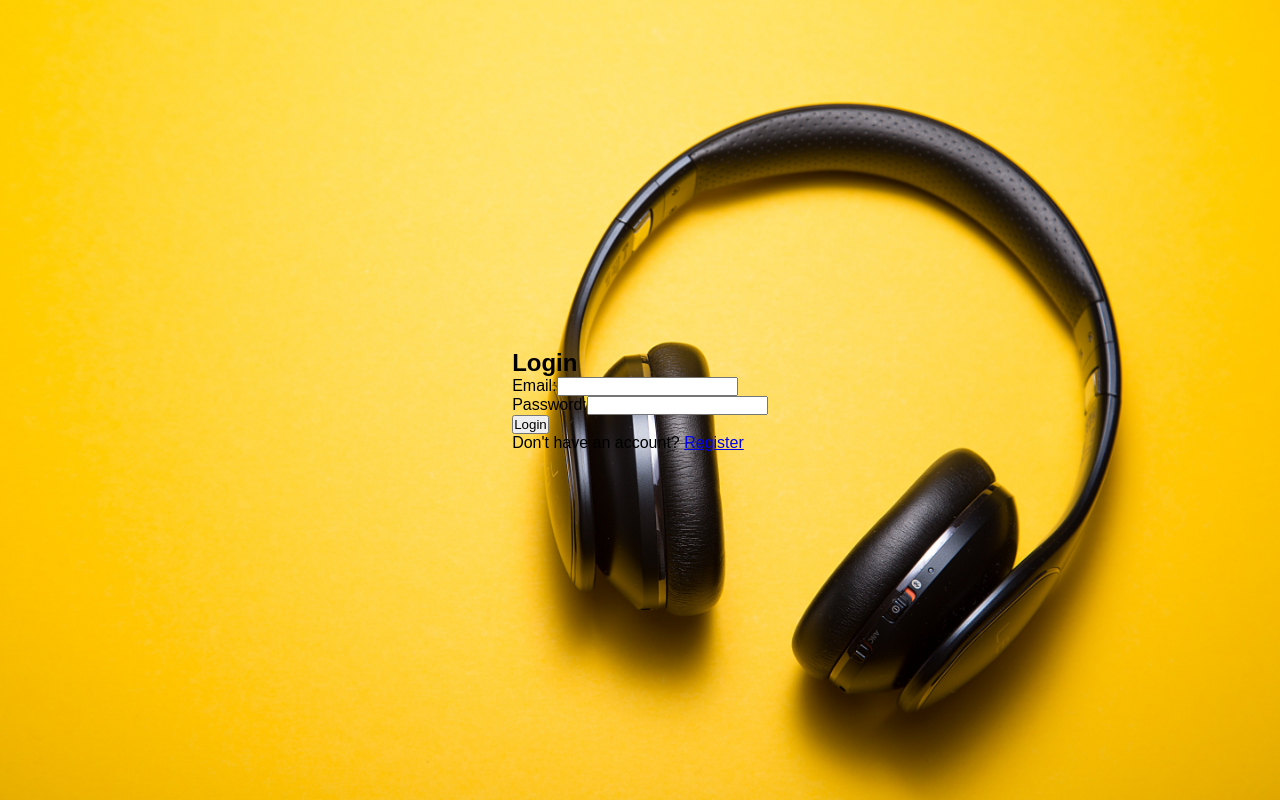
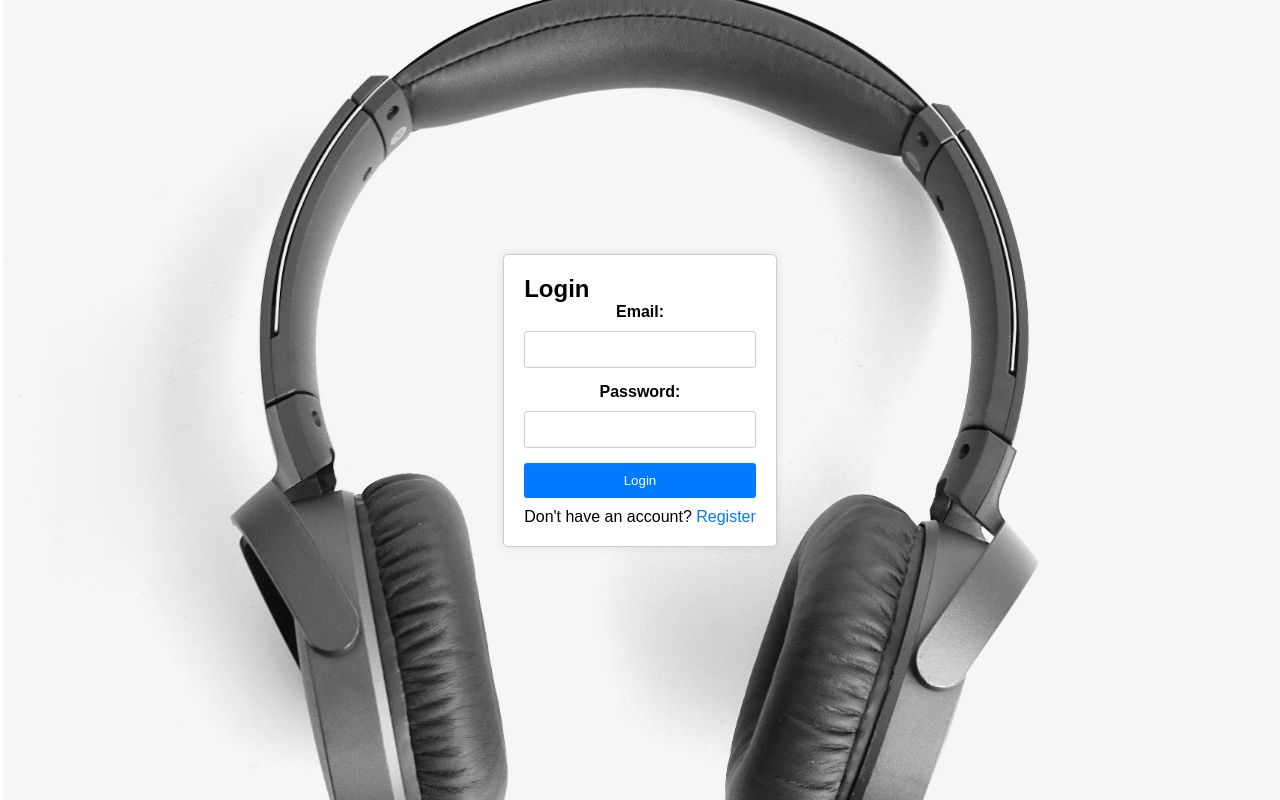
Before and after one commit to Kadunapikin/ecommerce-app, a React (Create React App) app in the folder client/: page /login in a window 1280 px wide. Built offline with nearby package versions, Linux system fonts and the light colour scheme.

Commit message:
style login, register and success page

```diff
--- a/client/src/App.css
+++ b/client/src/App.css
@@ -7,7 +7,7 @@
 
 /* Add a background image */
 body {
-  background-image: url('./assets/headphone1.jpg'); /* Replace with your image URL */
+  background-image: url('./assets/headphone2.jpg'); /* Replace with your image URL */
   background-size: cover;
   background-position: center;
   background-repeat: no-repeat;
--- a/client/src/components/login/Login.jsx
+++ b/client/src/components/login/Login.jsx
@@ -2,6 +2,7 @@ import React, { useState } from 'react';
 import { useNavigate, Link } from 'react-router-dom';
 import axios from 'axios';
 import { toast } from 'react-toastify'; // Import react-toastify
+import './login.css';
 
 const Login = () => {
   const [email, setEmail] = useState('');
@@ -27,9 +28,9 @@ const Login = () => {
   };
 
   return (
-    <div>
+<div className="login-container">
   <h2>Login</h2>
-      <form>
+  <form className="login-form">
     <div>
       <label>Email:</label>
       <input
@@ -50,7 +51,7 @@ const Login = () => {
       Login
     </button>
   </form>
-      <p>
+  <p className="registration-link">
     Don't have an account? <Link to="/register">Register</Link>
   </p>
 </div>
--- /dev/null
+++ b/client/src/components/login/login.css
@@ -0,0 +1,64 @@
+/* Login Page Container */
+.login-container {
+    max-width: 400px;
+    margin: 0 auto;
+    padding: 20px;
+    background-color: #fff;
+    border: 1px solid #ccc;
+    border-radius: 5px;
+    box-shadow: 0 0 10px rgba(0, 0, 0, 0.1);
+  }
+
+  /* Login Form */
+  .login-form {
+    text-align: center;
+  }
+
+  .login-form h2 {
+    font-size: 24px;
+    margin-bottom: 20px;
+  }
+
+  .login-form label {
+    display: block;
+    font-weight: bold;
+    margin-bottom: 10px;
+  }
+
+  .login-form input[type="text"],
+  .login-form input[type="email"],
+  .login-form input[type="password"] {
+    width: 100%;
+    padding: 10px;
+    margin-bottom: 15px;
+    border: 1px solid #ccc;
+    border-radius: 3px;
+  }
+
+  .login-form button {
+    width: 100%;
+    padding: 10px;
+    background-color: #007bff;
+    color: #fff;
+    border: none;
+    border-radius: 3px;
+    cursor: pointer;
+  }
+
+  .login-form button:hover {
+    background-color: #0056b3;
+  }
+
+  /* Registration Link */
+  .registration-link {
+    margin-top: 10px;
+  }
+
+  .registration-link a {
+    color: #007bff;
+    text-decoration: none;
+  }
+
+  .registration-link a:hover {
+    text-decoration: underline;
+  }
--- a/client/src/components/logoutButton/LogoutButton.jsx
+++ b/client/src/components/logoutButton/LogoutButton.jsx
@@ -1,5 +1,7 @@
 import React from 'react';
 import { useNavigate } from 'react-router-dom';
+import classes from './logoutButton.module.css';
+
 
 const LogoutButton = () => {
   const navigate = useNavigate();
@@ -13,7 +15,7 @@ const LogoutButton = () => {
   };
 
   return (
-    <button onClick={handleLogout}>Logout</button>
+    <button className={classes.logoutbtn} onClick={handleLogout}>Logout</button>
   );
 };
 
--- /dev/null
+++ b/client/src/components/logoutButton/logoutButton.module.css
@@ -0,0 +1,3 @@
+.logoutbtn:hover{
+    cursor: pointer;
+}
--- a/client/src/components/register/Register.jsx
+++ b/client/src/components/register/Register.jsx
@@ -2,6 +2,7 @@ import React, { useState } from 'react';
 import { useNavigate, Link } from 'react-router-dom'; // Import useNavigate
 import axios from 'axios';
 import { toast } from 'react-toastify'; // Import react-toastify
+import './register.css';
 
 
 const Register = () => {
@@ -56,9 +57,9 @@ const Register = () => {
   };
 
   return (
-    <div>
+<div className="register-container">
       <h2>Register</h2>
-      <form>
+      <form className="register-form">
         <div>
           <label>Username:</label>
           <input
@@ -87,11 +88,10 @@ const Register = () => {
           Register
         </button>
       </form>
-      <p>
+      <p className="login-link">
         Already have an account? <Link to="/login">Login</Link>
       </p>
     </div>
   );
 };
-
 export default Register;
--- /dev/null
+++ b/client/src/components/register/register.css
@@ -0,0 +1,64 @@
+/* Registration Page Container */
+.register-container {
+    max-width: 400px;
+    margin: 0 auto;
+    padding: 20px;
+    background-color: #fff;
+    border: 1px solid #ccc;
+    border-radius: 5px;
+    box-shadow: 0 0 10px rgba(0, 0, 0, 0.1);
+  }
+
+  /* Registration Form */
+  .register-form {
+    text-align: center;
+  }
+
+  .register-form h2 {
+    font-size: 24px;
+    margin-bottom: 20px;
+  }
+
+  .register-form label {
+    display: block;
+    font-weight: bold;
+    margin-bottom: 10px;
+  }
+
+  .register-form input[type="text"],
+  .register-form input[type="email"],
+  .register-form input[type="password"] {
+    width: 100%;
+    padding: 10px;
+    margin-bottom: 15px;
+    border: 1px solid #ccc;
+    border-radius: 3px;
+  }
+
+  .register-form button {
+    width: 100%;
+    padding: 10px;
+    background-color: #007bff;
+    color: #fff;
+    border: none;
+    border-radius: 3px;
+    cursor: pointer;
+  }
+
+  .register-form button:hover {
+    background-color: #0056b3;
+  }
+
+  /* Login Link */
+  .login-link {
+    margin-top: 10px;
+  }
+
+  .login-link a {
+    color: #007bff;
+    text-decoration: none;
+  }
+
+  .login-link a:hover {
+    text-decoration: underline;
+  }
--- a/client/src/components/success/Success.jsx
+++ b/client/src/components/success/Success.jsx
@@ -1,10 +1,16 @@
 import React from 'react';
 import classes from './success.module.css';
+import { Link } from 'react-router-dom';
 
 const Success = () => {
   return (
-    <div>Success</div>
+    <div className={classes.success}>
+      <h2>Order Placed Successfully!</h2>
+      <p>Your purchase was successful, and your items will be delivered to the designated address you provided.</p>
+      <p>If you wish to shop with us again, you can return to the <Link to="/product">product page</Link>.</p>
+      <p>Or, you can <Link to="/logout">logout</Link> if you are done shopping.</p>
+    </div>
   )
 }
 
-export default Success
+export default Success;
--- a/client/src/components/success/success.module.css
+++ b/client/src/components/success/success.module.css
@@ -0,0 +1,30 @@
+/* success.module.css */
+.success {
+    text-align: center;
+    background-color: #f8f8f8;
+    border-radius: 10px;
+    padding: 20px;
+    max-width: 500px;
+    margin: 0 auto;
+    box-shadow: 0 0 10px rgba(0, 0, 0, 0.2);
+  }
+
+  .success h2 {
+    font-size: 24px;
+    margin-bottom: 10px;
+  }
+
+  .success p {
+    font-size: 18px;
+    margin-bottom: 20px;
+  }
+
+  .success a {
+    color: #007bff;
+    text-decoration: none;
+    font-weight: bold;
+  }
+
+  .success a:hover {
+    text-decoration: underline;
+  }
```
Also changed, not shown: client/src/assets/headset.PNG (added). Lines whose indentation alone changed are shown as unchanged.
